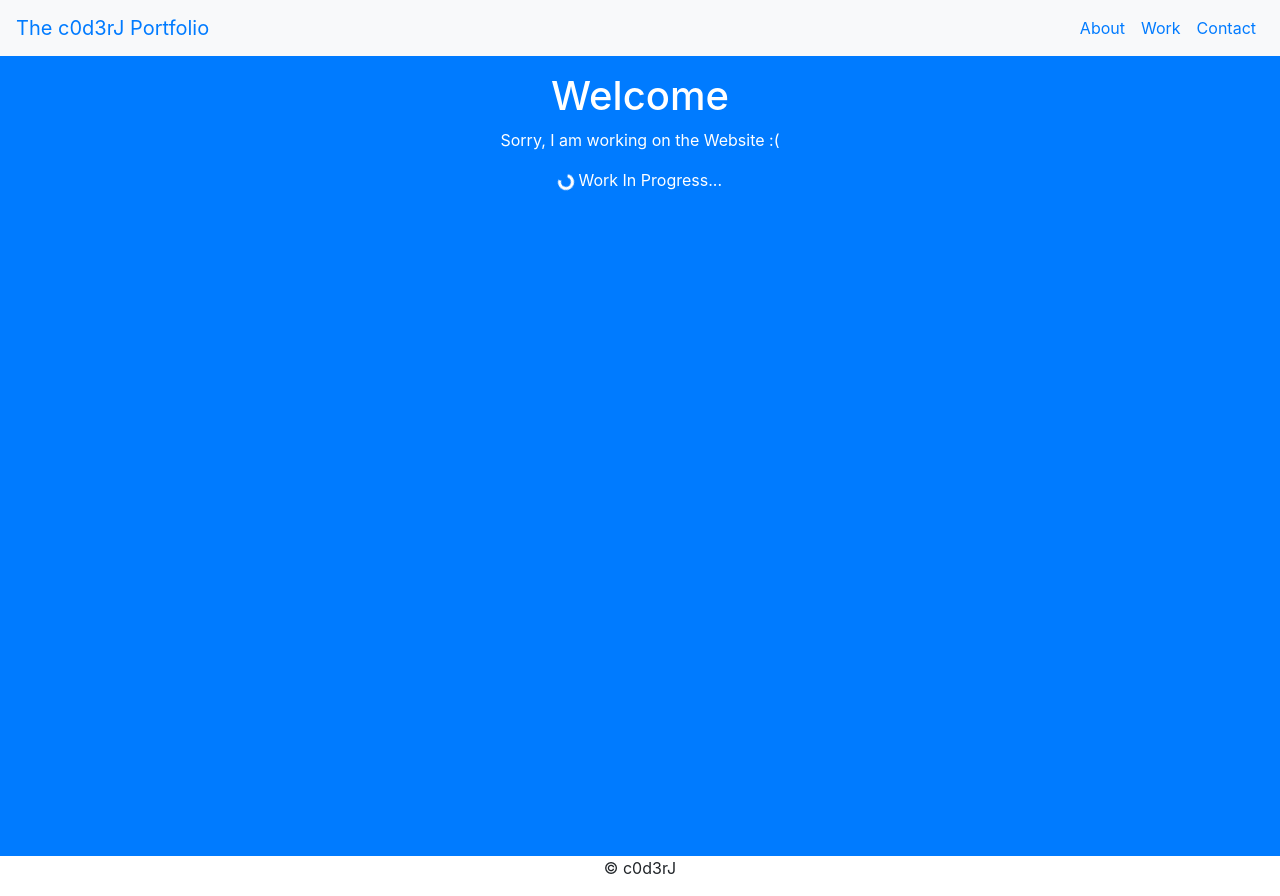
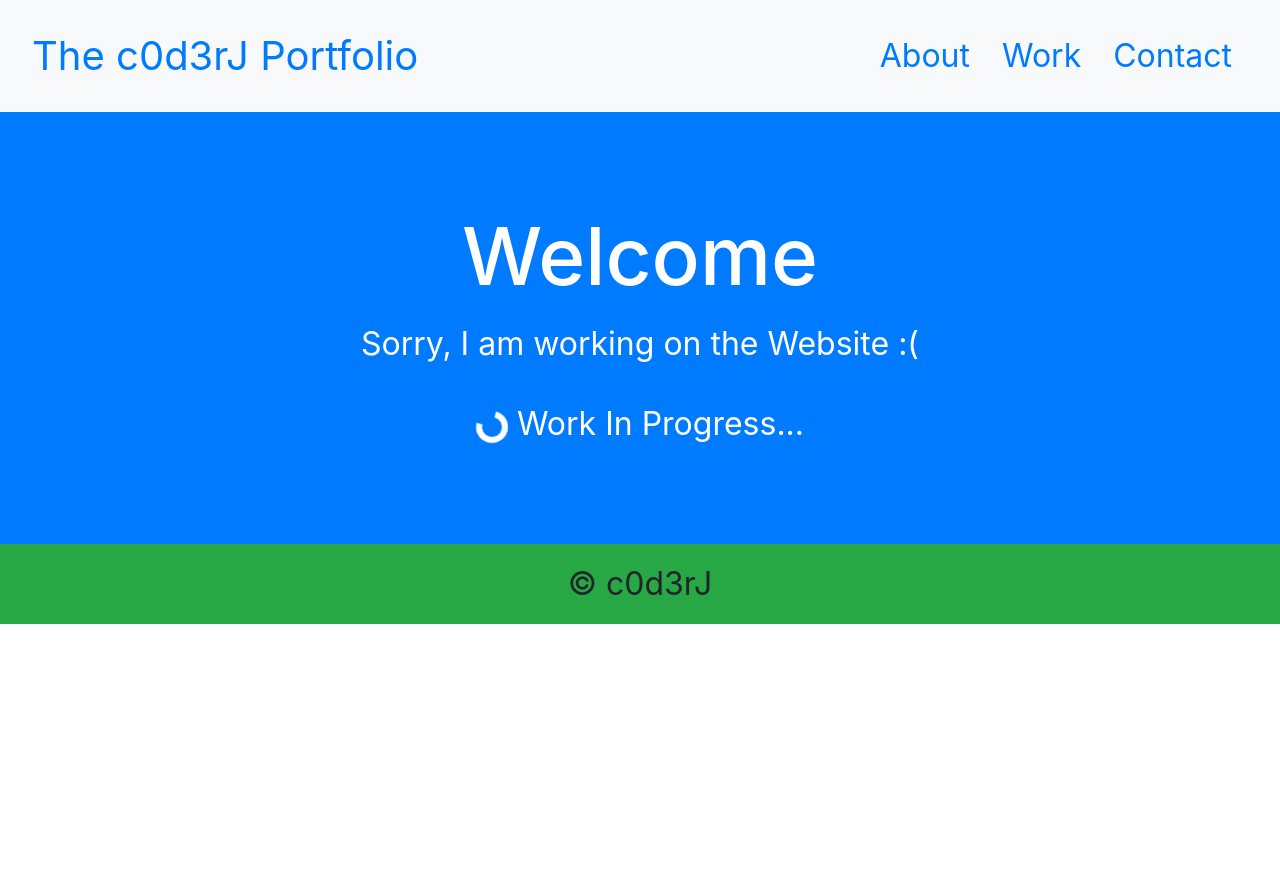
Before and after one commit to c0d3rJ/c0d3rJ.github.io, a plain HTML site: page index.html in a window 1280 px wide. After the commit the page ends 800 px from the top, so only its background shows below. Drawn offline with nearby package versions, Linux system fonts and the light colour scheme.

Commit message:
WIP, added zoom:200%

```diff
--- a/index.html
+++ b/index.html
@@ -7,7 +7,7 @@
   <link rel="stylesheet" href="https://stackpath.bootstrapcdn.com/bootstrap/4.4.1/css/bootstrap.min.css" integrity="sha384-Vkoo8x4CGsO3+Hhxv8T/Q5PaXtkKtu6ug5TOeNV6gBiFeWPGFN9MuhOf23Q9Ifjh" crossorigin="anonymous">
 </head>
 
-<body>
+<body style="zoom: 200%; max-height:50vh;">
   <nav class="navbar order-lg-first bg-light">
     <a class="navbar-brand" href="#welcome-section" class="logo">The c0d3rJ Portfolio</a>
     <div class="navbar-expand-sm" id="navbarNavAltMarkup">
@@ -21,8 +21,8 @@
 
 
   <div id="welcome-section" class="bg-primary text-white">
-    <div class="col-lg-12 col-sm-auto vh-100">
-      <div class="text-center p-3">
+    <div class="col-lg-12 col-sm-auto">
+      <div class="text-center p-5">
         <h1>Welcome</h1>
         <p>Sorry, I am working on the Website :( </p>
         <span class="bg-transparent">
@@ -61,8 +61,8 @@
     <a id="profile-link" href="https://github.com/c0d3rJ" target="github.com/c0d3rJ">GitHub</a>
     </div>
   </section -->
-  <footer>
-  <p class="text-center">
+  <footer class="bg-success">
+  <p class="text-center p-2">
     &copy; c0d3rJ
   </p>
   </footer>
```
